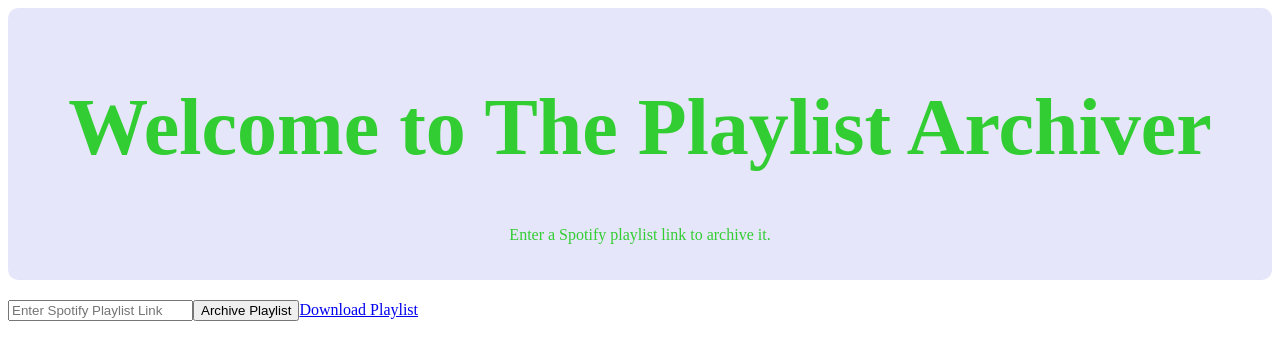
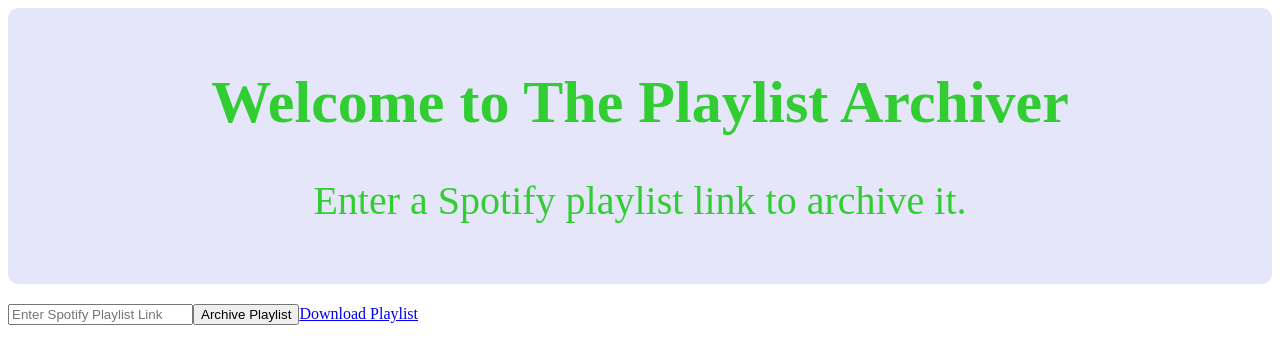
Before and after one commit to tenjotenge/playlist-archiver, a Next.js app: page / in a window 1280 px wide. Shown: the top 364 px of the page. Built offline with nearby package versions, Linux system fonts and the light colour scheme.

Commit message:
banner looking presentable

```diff
--- a/src/components/Banner.js
+++ b/src/components/Banner.js
@@ -8,7 +8,7 @@
   return (
     <div className={cx('banner-container')}>
       <h1 className={cx('banner-heading')}>Welcome to The Playlist Archiver</h1>
-      <p className={cx('banner-instructions')}>Enter a Spotify playlist link to archive it.</p>
+      <p className={cx('banner-text')}>Enter a Spotify playlist link to archive it.</p>
     </div>
   );
 };
--- a/src/components/Banner.module.css
+++ b/src/components/Banner.module.css
@@ -11,11 +11,12 @@
 }
 
 .banner-heading {
-  font-size: 80px;
+  font-size: 60px;
+  font-family: 'Tangerine', cursive;
 }
 
 .banner-text {
-  font-size: 60px;
+  font-size: 40px;
   font-family: 'Tangerine', cursive;
   text-decoration: none;
 }
```
